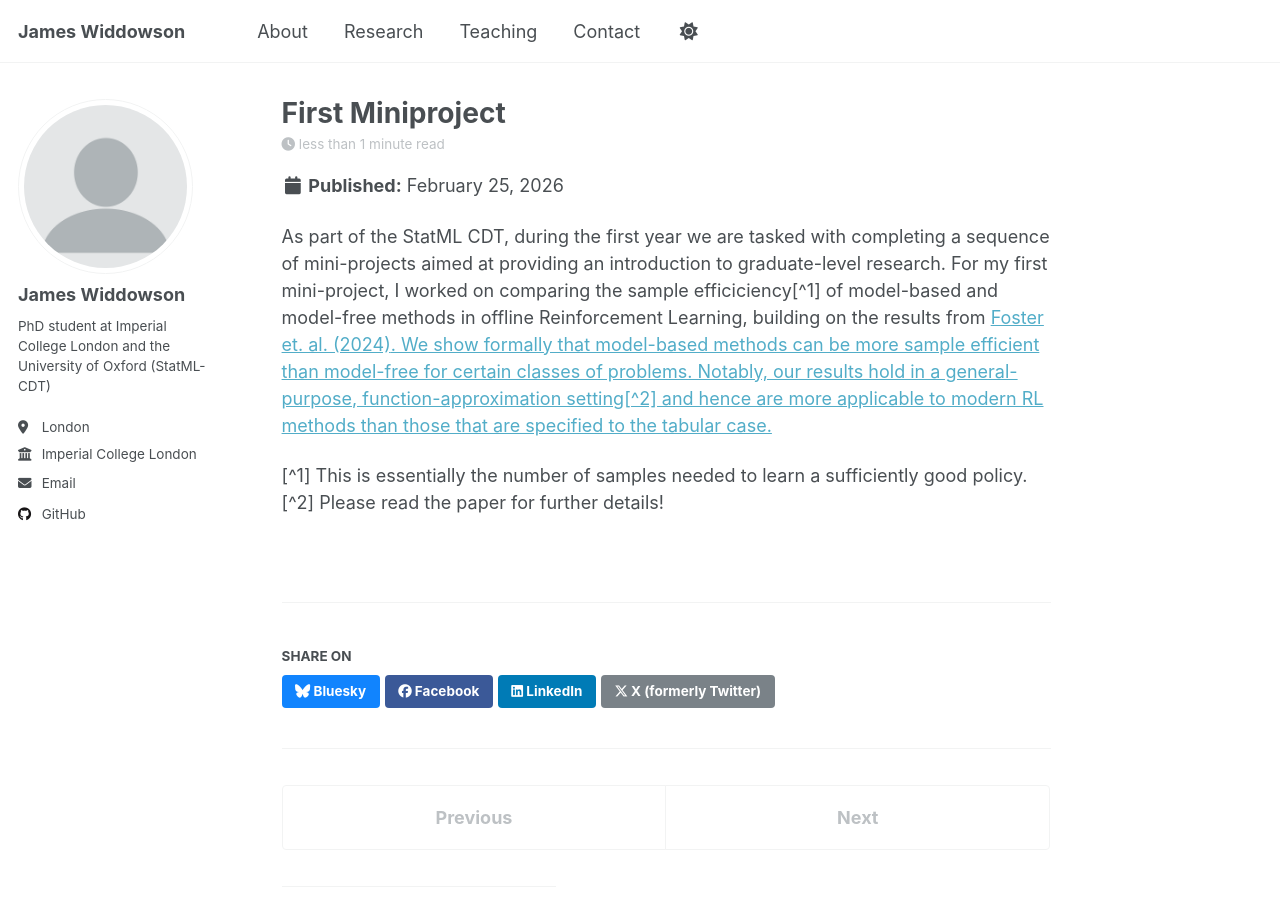
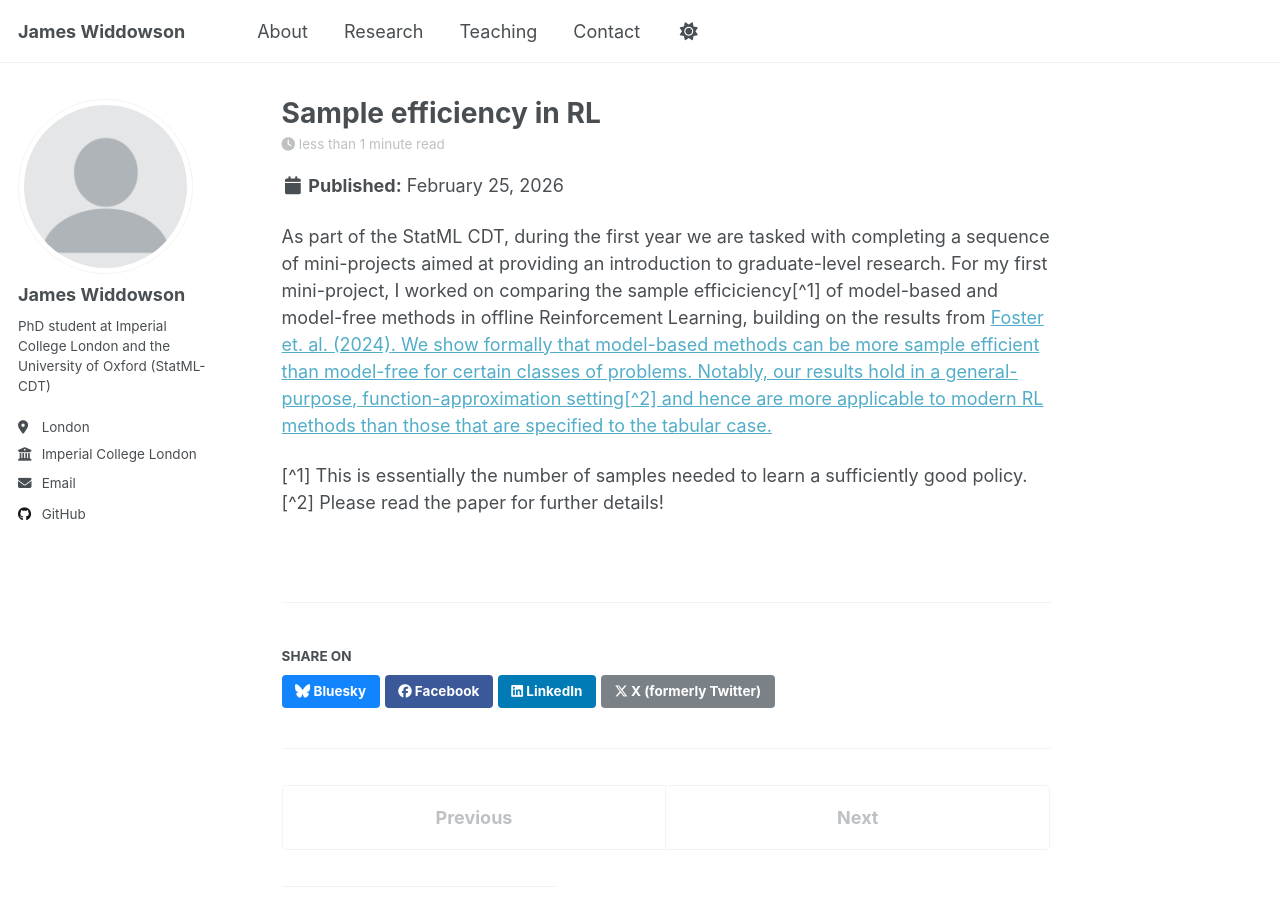
Before and after one commit to james-widdowson/james-widdowson.github.io, a Jekyll site: the page built from _posts/2026-02-25-first-miniproject.md, in a window 1280 px wide and 900 px high. Built offline with Jekyll 4.4.1, drawn with Linux system fonts in a browser that asks for light colours; a script that is not in the unit is left out.

Commit message:
Update 2026-02-25-first-miniproject.md

```diff
--- a/_posts/2026-02-25-first-miniproject.md
+++ b/_posts/2026-02-25-first-miniproject.md
@@ -1,3 +1,11 @@
+---
+title: 'Sample efficiency in RL'
+date: 2026-02-25
+permalink: /research/sampleefficiency/
+catagories: [blog]
+---
+
+
 As part of the StatML CDT, during the first year we are tasked with completing a sequence of mini-projects aimed at providing an introduction to
 graduate-level research. For my first mini-project, I worked on comparing the sample efficiciency[^1] of model-based and model-free methods in
 offline Reinforcement Learning, building on the results from <a href="https://arxiv.org/pdf/2407.15007"> Foster et. al. (2024)<a>. We show formally
```
